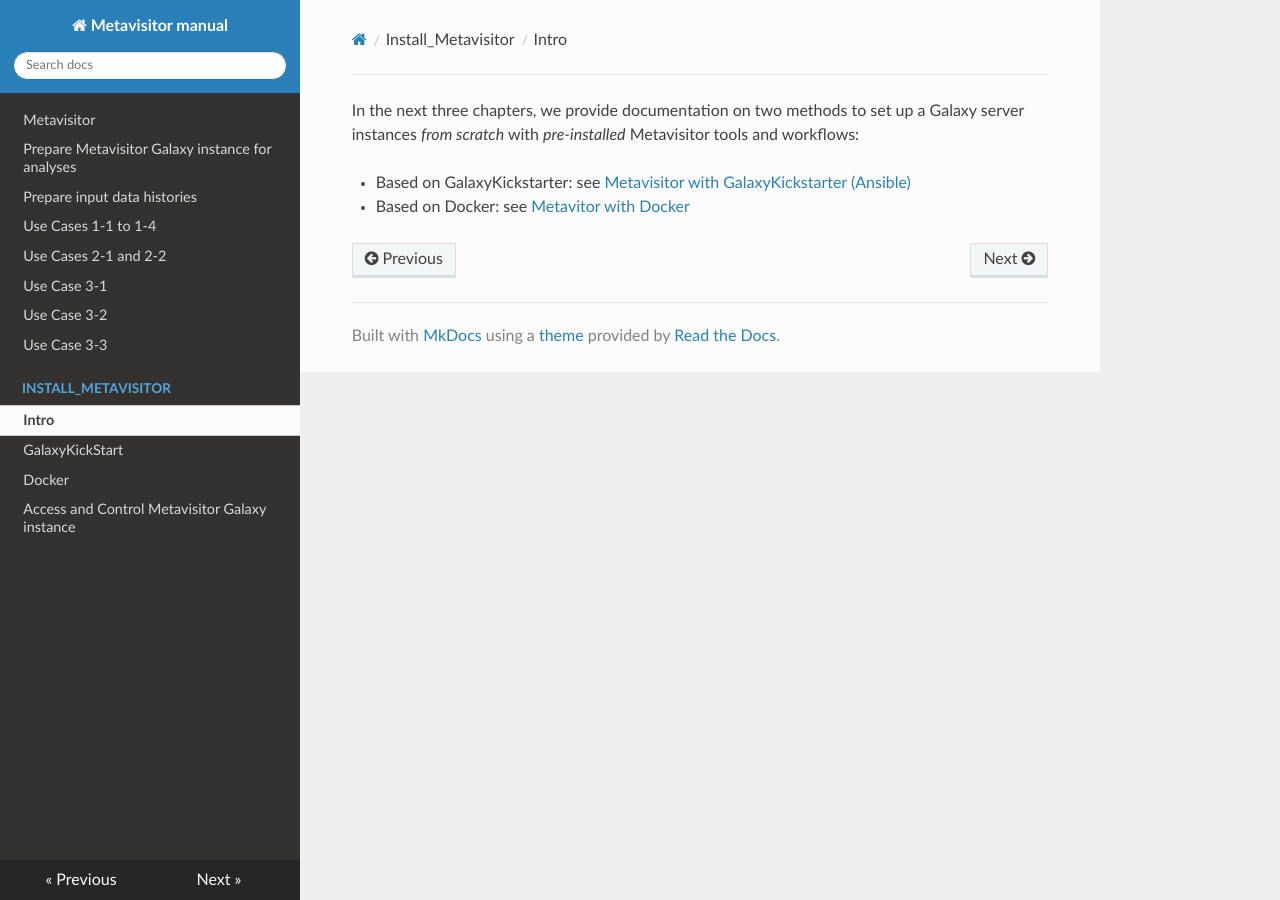
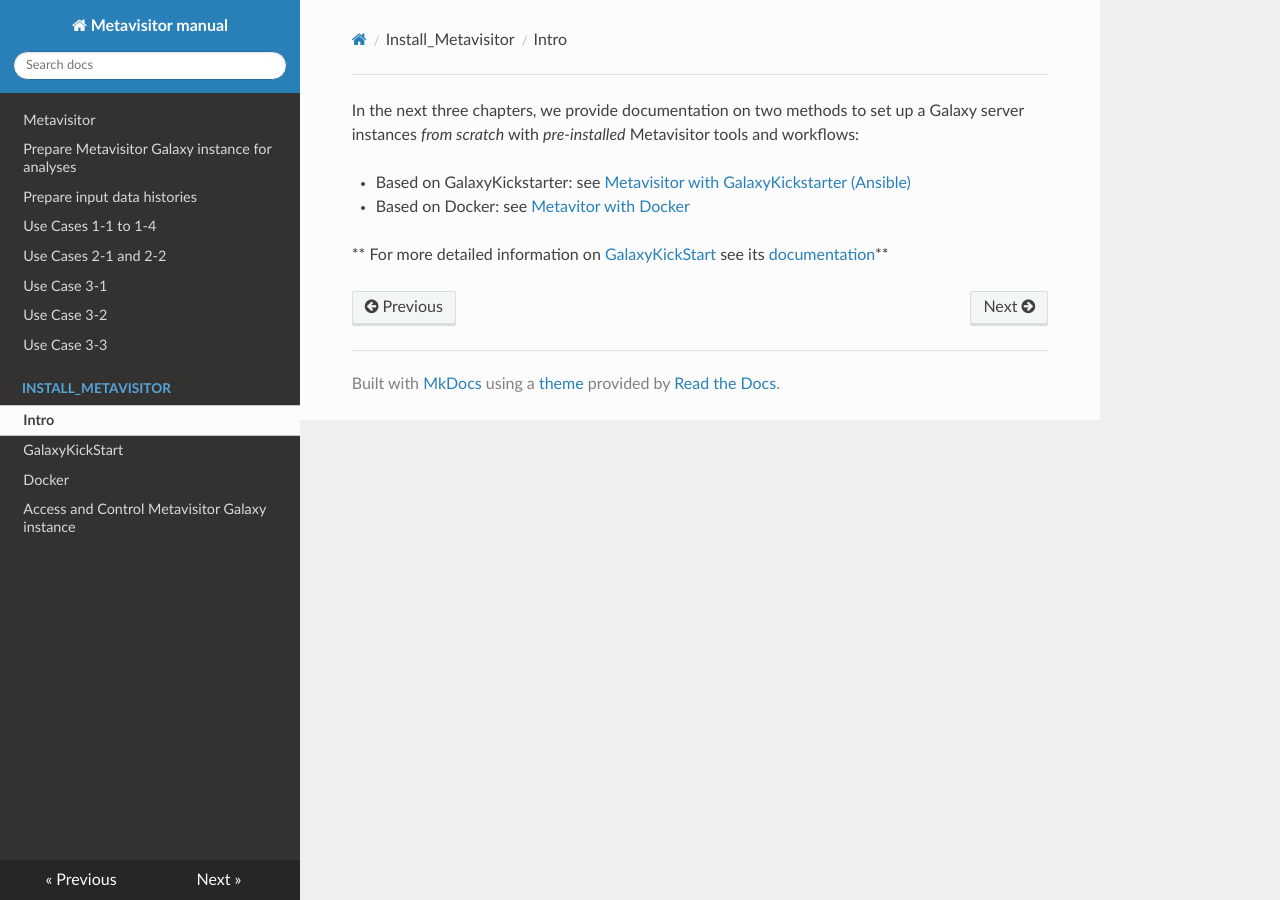
Before and after one commit to ARTbio/Metavisitor-manual, an MkDocs documentation site: the page built from docs/install_metavisitor.md, in a window 1280 px wide. Built offline with MkDocs 1.6.1, drawn with Linux system fonts in a browser that asks for light colours; nearby versions of some CDN libraries; old or Windows-style settings are respelled for this version of MkDocs.

Commit message:
cross reference to GKS manual - need to fix this manual url

```diff
--- a/docs/install_metavisitor.md
+++ b/docs/install_metavisitor.md
@@ -2,3 +2,5 @@
 
 - Based on GalaxyKickstarter: see [Metavisitor with GalaxyKickstarter (Ansible)](metavisitor_ansible.md)
 - Based on Docker: see [Metavitor with Docker](metavisitor_docker.md)
+
+** For more detailed information on [GalaxyKickStart](https://github.com/ARTbio/GalaxyKickStart) see its [documentation](https://artbio.github.io/GalaxyKickStart/getting_started/)**
```
